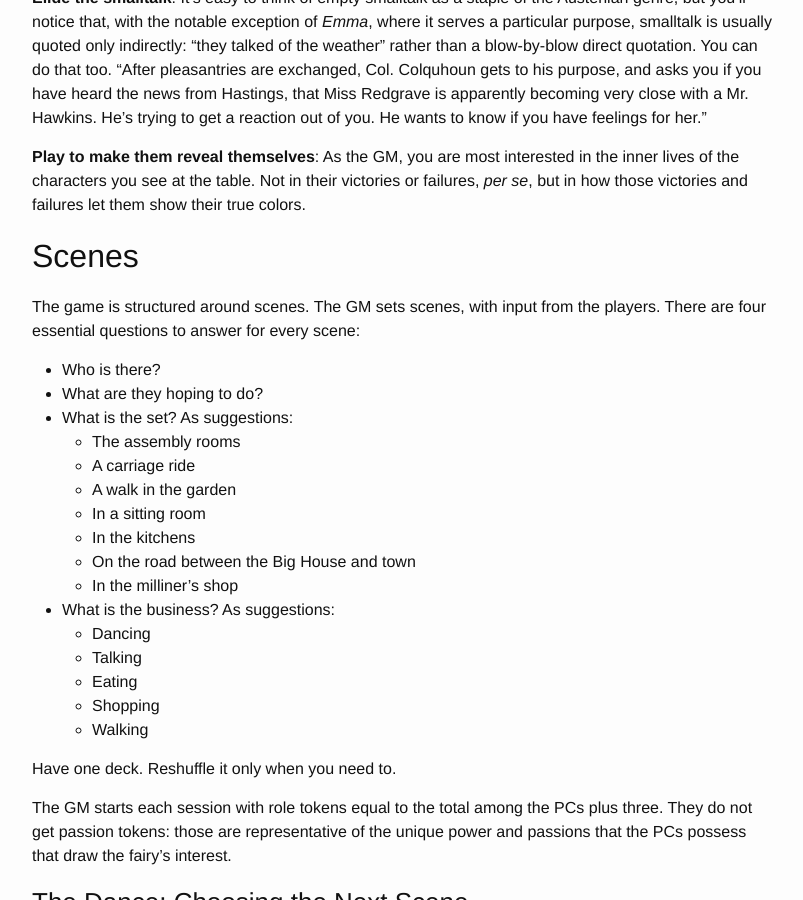
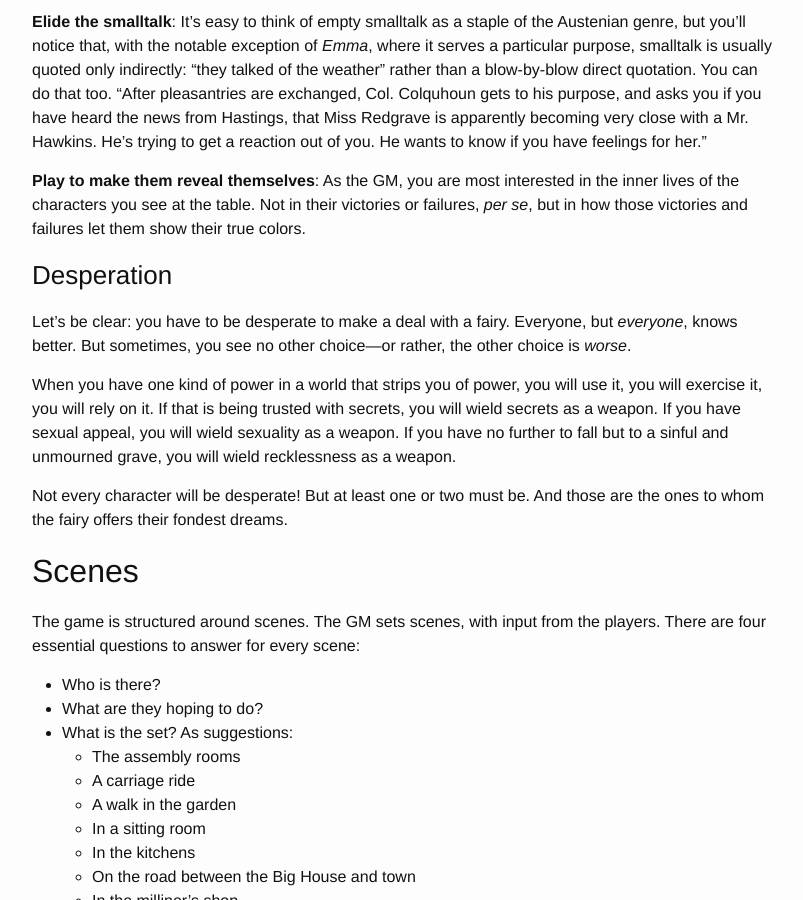
Before and after one commit to wlonk/arcadia, a Jekyll site: the page built from rules/index.md, in a window 1280 px wide and 900 px high, scrolled down 5617 px. Shown: the whole window, without its empty margins (238-1041 px from the left). Built offline with Jekyll 4.4.1, drawn with Linux system fonts in a browser that asks for light colours; some web fonts are replaced; some of the changed text lies outside the part shown.

Commit message:
Additional notes on desperation and fairy rules.

```diff
--- a/rules/index.md
+++ b/rules/index.md
@@ -214,6 +214,21 @@ feelings for her."
 the inner lives of the characters you see at the table. Not in their victories
 or failures, _per se_, but in how those victories and failures let them show
 their true colors.
+
+### Desperation
+
+Let's be clear: you have to be desperate to make a deal with a fairy. Everyone,
+but _everyone_, knows better. But sometimes, you see no other choice---or
+rather, the other choice is _worse_.
+
+When you have one kind of power in a world that strips you of power, you will
+use it, you will exercise it, you will rely on it. If that is being trusted
+with secrets, you will wield secrets as a weapon. If you have sexual appeal,
+you will wield sexuality as a weapon. If you have no further to fall but to a
+sinful and unmourned grave, you will wield recklessness as a weapon.
+
+Not every character will be desperate! But at least one or two must be. And
+those are the ones to whom the fairy offers their fondest dreams.
 
 ## Scenes
 
@@ -556,6 +571,13 @@ The fairy must, ultimately, fulfill three qualities:
   * It must have a clear agenda and desire, for which it needs the PCs in some
     capacity. Otherwise, why would this powerful magical being bother with
     them?
+
+Now, fairies also are bound by rules. They can do much, but there are certain
+areas they cannot go, certain deeds they cannot do, and for which they must
+have a human accomplice. Think of the Witch in _Into the Woods_: she cannot
+make the potion she craves because she cannot have handled the ingredients. And
+so she offers others what they want in exchange for their help, but keeps them
+in the dark, to better serve her ends.
 
 ### Casting Spells
 
```
